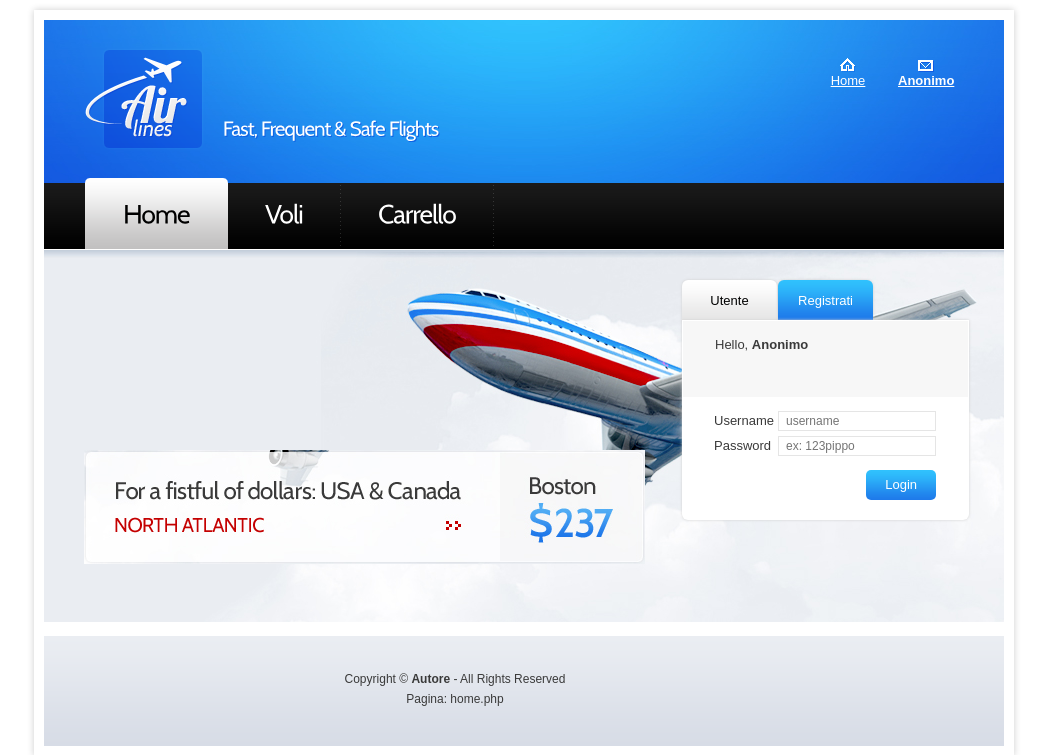
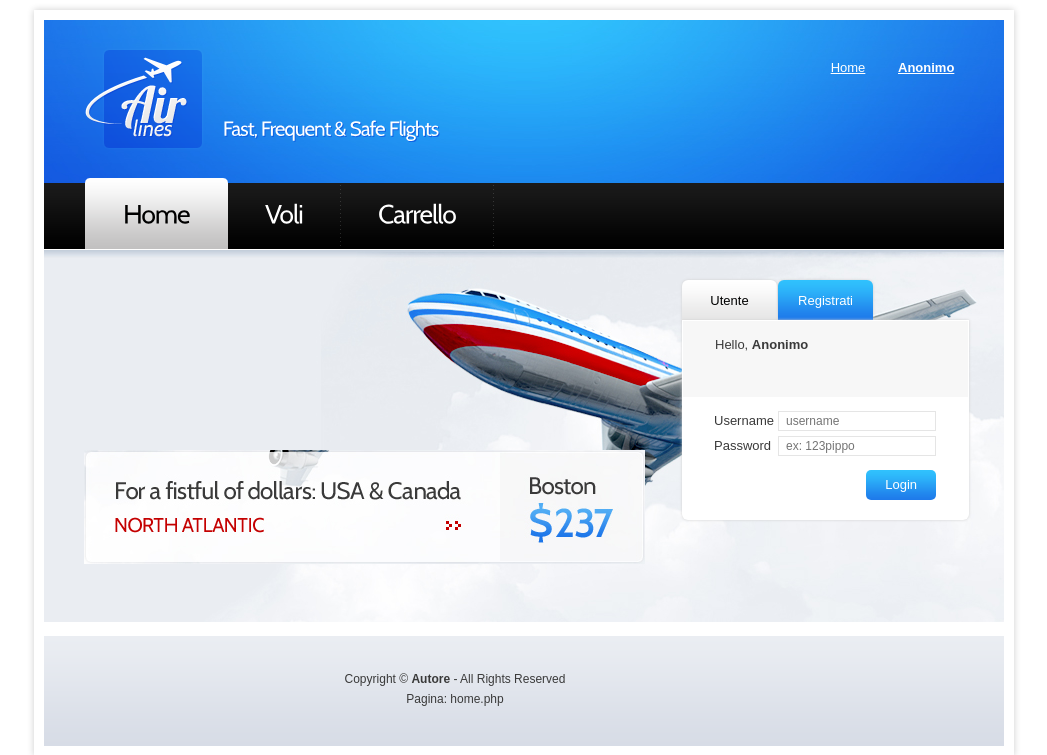
Before and after one commit to fabiosoft/Volare-Airline-website, a PHP site: page /home.php in a window 1280 px wide. Shown: the top 755 px of the page, without its empty margins (116-1163 px from the left). Run offline with PHP 8.4, Linux system fonts and the light colour scheme.

Commit message:
commented out top menu padding and icons

```diff
--- a/css/style.css
+++ b/css/style.css
@@ -159,17 +159,17 @@ header {
 }
 #top_nav li a {
 	display:inline-block;
-	padding-top:13px;
+	/*padding-top:13px;*/
 	color:#fff
 }
 .nav1 {
-	background:url(../images/img_top1.gif) center 0 no-repeat
+	/*background:url(../images/img_top1.gif) center 0 no-repeat*/
 }
 .nav2 {
-	background:url(../images/img_top2.gif) center 0 no-repeat
+	/*background:url(../images/img_top2.gif) center 0 no-repeat*/
 }
 .nav3 {
-	background:url(../images/img_top3.gif) center 0 no-repeat
+	/*background:url(../images/img_top3.gif) center 0 no-repeat*/
 }
 #menu {
 	padding:27px 0 0 42px
```
